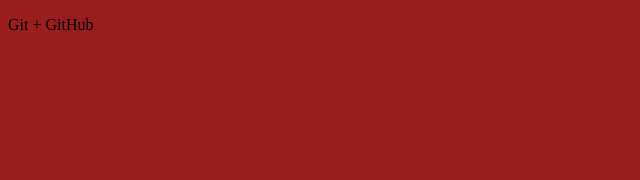
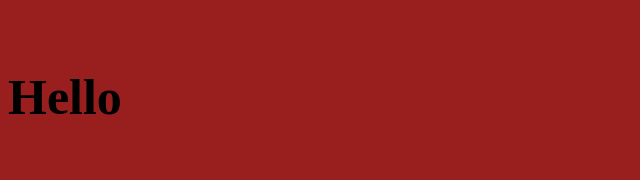
Before and after one commit to Madina122/git_learning, a plain HTML site: page index.html in a window 1280 px wide. Shown: the whole page, without its empty margins (0-640 px from the left). Drawn offline with Linux system fonts and the light colour scheme.

Commit message:
Наши первые изменения

```diff
--- a/css/main.css
+++ b/css/main.css
@@ -1,3 +1,9 @@
 body{
     background-color: #991f1f;
 }
+p{
+    color: #991f1f;
+}
+h1{
+    font-size: 50px;
+}
--- a/index.html
+++ b/index.html
@@ -10,5 +10,7 @@
     <p>
         Git + GitHub
     </p>
+    <h1>Hello</h1>
+    <p>Gue</p>
 </body>
 </html>
```
